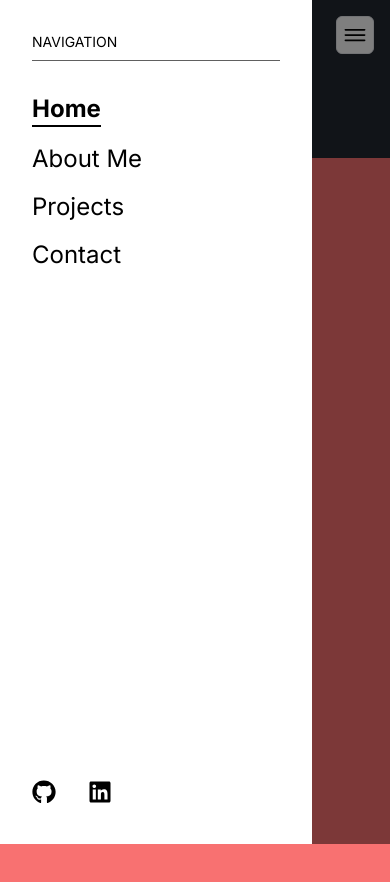
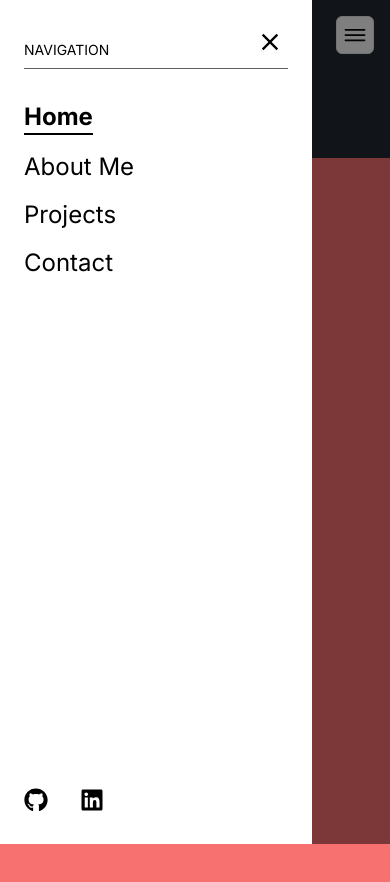
Before and after one commit to giorgio324/portfolio, a Next.js app: page / in a window 390 px wide. Both pictures are taken after a click on the button 355 px from the left and 35 px from the top of the page. Shown: the top 882 px of the page. Built offline with nearby package versions, Linux system fonts and the light colour scheme.

Commit message:
added close button on mobile navbar

```diff
--- a/src/components/mobileNavbar/mobileNavbarSidebar/MobileNavbarHeader.tsx
+++ b/src/components/mobileNavbar/mobileNavbarSidebar/MobileNavbarHeader.tsx
@@ -1,22 +1,31 @@
 'use client';
 import { motion } from 'framer-motion';
-const MobileNavbarHeader = () => {
+import { IoMdClose } from 'react-icons/io';
+
+type Props = {
+  closeNavbar: () => void;
+};
+
+const MobileNavbarHeader = ({ closeNavbar }: Props) => {
   return (
     <motion.div className='mb-4'>
       <motion.div
         initial={{ opacity: 0, translateX: 50 }}
         animate={{ opacity: 1, translateX: 0 }}
         transition={{ duration: 0.3, delay: 0.2 }}
-        className='text-sm mb-2 uppercase'
+        className='text-sm uppercase flex justify-between items-end mb-2'
       >
-        Navigation
+        <p>Navigation</p>
+        <button className='p-1 rounded-md' onClick={closeNavbar}>
+          <IoMdClose className='text-[28px]' />
+        </button>
       </motion.div>
       <motion.div
         initial={{ opacity: 0, translateX: 50 }}
         animate={{ opacity: 1, translateX: 0 }}
         transition={{ duration: 0.3, delay: 0.2 }}
         className='h-[1px] bg-desktopNavLinkBackgroundColor w-full'
-      ></motion.div>
+      />
     </motion.div>
   );
 };
--- a/src/components/mobileNavbar/mobileNavbarSidebar/MobileNavbarSidebar.tsx
+++ b/src/components/mobileNavbar/mobileNavbarSidebar/MobileNavbarSidebar.tsx
@@ -40,13 +40,13 @@ const MobileNavbarSidebar = ({ open, closeNavbar }: Props) => {
               />
               {/* content */}
               <motion.div
-                className='h-full w-[80%] bg-white z-20 p-8 text-black flex flex-col gap-4'
+                className='h-full w-[80%] bg-white z-20 p-6 text-black flex flex-col gap-4'
                 key='content'
                 initial={{ translateX: '-100%' }}
                 animate={{ translateX: '0%', transition: { duration: 0.3 } }}
                 exit={{ translateX: '-100%', transition: { duration: 0.3 } }}
               >
-                <MobileNavbarHeader />
+                <MobileNavbarHeader closeNavbar={closeNavbar} />
                 <MobileNavbarSidebarLinks closeNavbar={closeNavbar} />
                 <MobileNavbarSidebarSocial />
               </motion.div>
```
